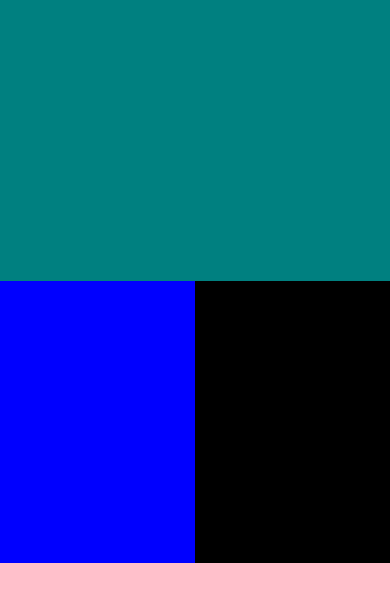
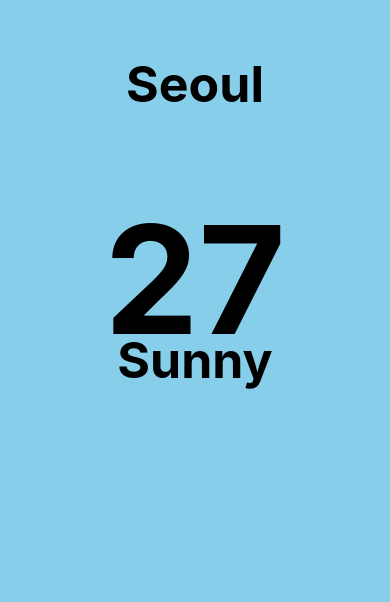
Before and after one commit to jh0152park/ReactNative-Beginner, a React Native app in the folder weather/: screen / in a window 390 px wide. Shown: the top 602 px of the page. Built offline with nearby package versions, Linux system fonts and the light colour scheme.

Commit message:
createad weather app

```diff
--- a/weather/App.js
+++ b/weather/App.js
@@ -1,21 +1,58 @@
 import { StatusBar } from "expo-status-bar";
 import { StyleSheet, Text, View } from "react-native";
 
+const styles = StyleSheet.create({
+    container: {
+        flex: 1,
+        backgroundColor: "skyblue",
+    },
+
+    city: {
+        flex: 1,
+        justifyContent: "center",
+        alignItems: "center",
+    },
+
+    cityName: {
+        // color: "white",
+        fontSize: 50,
+        fontWeight: "bold",
+    },
+
+    weather: {
+        flex: 4,
+    },
+
+    day: {
+        flex: 1,
+        justifyContent: "flex-start",
+        alignItems: "center",
+    },
+
+    temperature: {
+        marginTop: 20,
+        fontSize: 150,
+        fontWeight: "bold",
+    },
+    description: {
+        fontSize: 50,
+        fontWeight: "bold",
+        marginTop: -40,
+    },
+});
+
 export default function App() {
     return (
-        <View style={{ flex: 1 }}>
-            <View style={{ flex: 1, backgroundColor: "teal" }}></View>
-            <View
-                style={{
-                    flex: 1,
-                    backgroundColor: "orange",
-                    flexDirection: "row",
-                }}
-            >
-                <View style={{ flex: 1, backgroundColor: "blue" }}></View>
-                <View style={{ flex: 1, backgroundColor: "black" }}></View>
+        <View style={styles.container}>
+            <View style={styles.city}>
+                <Text style={styles.cityName}>Seoul</Text>
             </View>
-            <View style={{ flex: 1, backgroundColor: "pink" }}></View>
+            <View style={styles.weather}>
+                <View style={styles.day}>
+                    <Text style={styles.temperature}>27</Text>
+                    <Text style={styles.description}>Sunny</Text>
+                </View>
+            </View>
         </View>
     );
 }
--- a/weather/package.json
+++ b/weather/package.json
@@ -12,7 +12,8 @@
     "expo": "~49.0.15",
     "expo-status-bar": "~1.6.0",
     "react": "18.2.0",
-    "react-native": "0.72.6"
+    "react-native": "0.72.6",
+    "uri-scheme": "^1.1.0"
   },
   "devDependencies": {
     "@babel/core": "^7.20.0"
```
Also changed, not shown: 1 other file (tests, documents, lock files or other folders).
